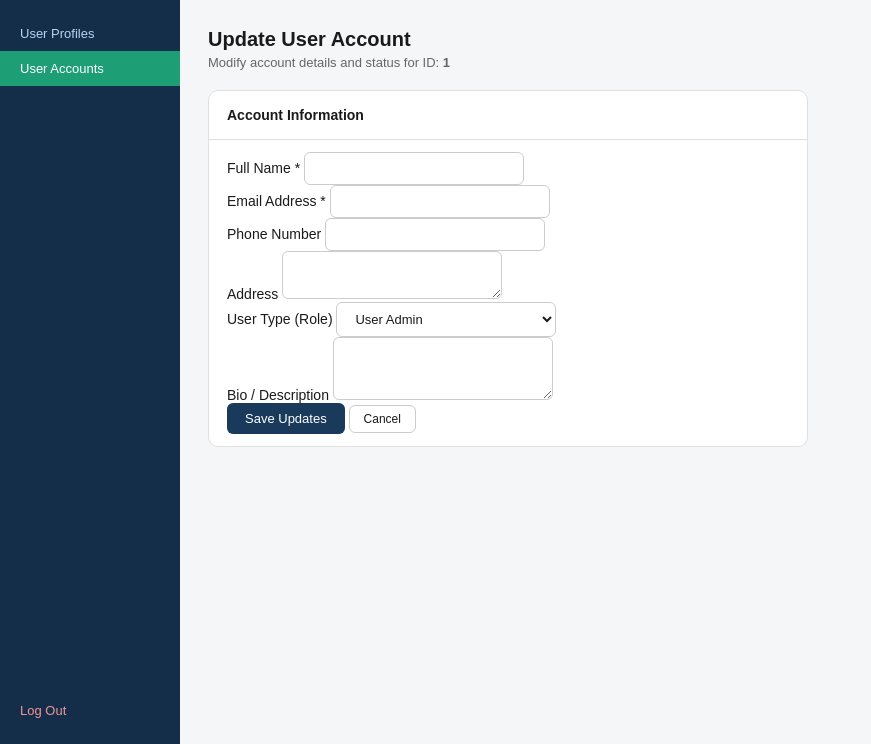
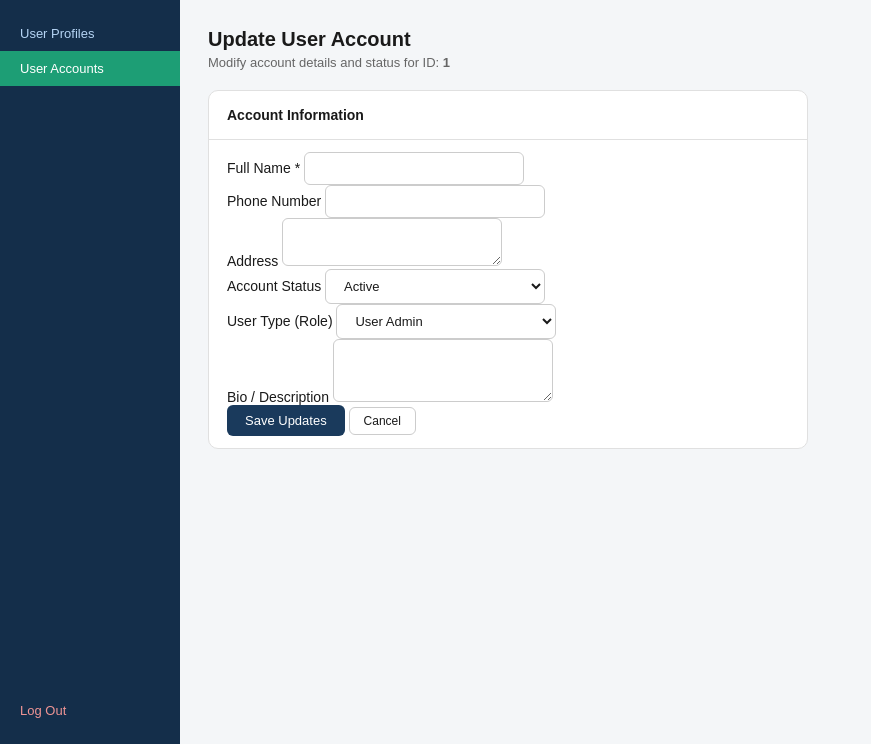
Before and after one commit to reallymeh/CSIT314-T01-gohelpme, a Flask app: page /admin/updateaccount/1 in a window 1280 px wide. Shown: the part 56-800 px from the top of the page, without its empty margins (0-871 px from the left). Run offline with Flask 3, Linux system fonts and the light colour scheme.

Commit message:
Update user account: remove email field, add account status with Active/Inactive options

```diff
--- a/templates/UserAdminUpdateAccount.html
+++ b/templates/UserAdminUpdateAccount.html
@@ -42,11 +42,6 @@
                     </div>
 
                     <div class="form-group">
-                        <label class="form-label" for="email">Email Address *</label>
-                        <input type="email" id="email" class="search-box form-input" required>
-                    </div>
-
-                    <div class="form-group">
                         <label class="form-label" for="phone">Phone Number</label>
                         <input type="text" id="phone" class="search-box form-input">
                     </div>
@@ -54,6 +49,14 @@
                     <div class="form-group">
                         <label class="form-label" for="address">Address</label>
                         <textarea id="address" class="search-box form-input" rows="2" style="resize: vertical; font-family: inherit;"></textarea>
+                    </div>
+
+                    <div class="form-group">
+                        <label class="form-label" for="accountStatus">Account Status</label>
+                        <select id="accountStatus" class="search-box form-input">
+                            <option value="active">Active</option>
+                            <option value="inactive">Inactive</option>
+                        </select>
                     </div>
 
                     <div class="form-group">
@@ -92,9 +95,9 @@
                     const user = result.data;
 
                     document.getElementById('name').value = user.name || '';
-                    document.getElementById('email').value = user.email || '';
                     document.getElementById('phone').value = user.phone || '';
                     document.getElementById('address').value = user.address || '';
+                    document.getElementById('accountStatus').value = user.accountStatus || 'active';
                     document.getElementById('userType').value = user.userType || 'fund_raiser';
                     document.getElementById('bio').value = user.bio || '';
                 }
@@ -111,16 +114,16 @@
 
             const updatedData = {
                 name: document.getElementById('name').value.trim(),
-                email: document.getElementById('email').value.trim(),
                 phone: document.getElementById('phone').value.trim(),
                 address: document.getElementById('address').value.trim(),
+                accountStatus: document.getElementById('accountStatus').value,
                 userType: document.getElementById('userType').value,
                 bio: document.getElementById('bio').value.trim()
             };
 
-            if (!updatedData.name || !updatedData.email) {
+            if (!updatedData.name) {
                 messageBox.style.color = "#A32D2D";
-                messageBox.innerText = "Error: Name and Email are required.";
+                messageBox.innerText = "Error: Name is required.";
                 return;
             }
 
@@ -136,14 +139,14 @@
                 const result = await response.json();
 
                 if (response.ok || result.success) {
-                    messageBox.style.color = "#3B6D11"; // green
-                    messageBox.innerText = "✅ Success: Account updated successfully.";
+                    messageBox.style.color = "#3B6D11";
+                    messageBox.innerText = "Success: Account updated successfully.";
 
                     setTimeout(() => {
-                        window.location.href = '/admin/useraccounts'; // Adjust URL to your accounts dashboard
+                        window.location.href = '/admin/useraccounts';
                     }, 2000);
                 } else {
-                    messageBox.style.color = "#A32D2D"; // red
+                    messageBox.style.color = "#A32D2D";
                     messageBox.innerText = "Error: " + (result.message || result.error || "Failed to update.");
                 }
             } catch (error) {
```
